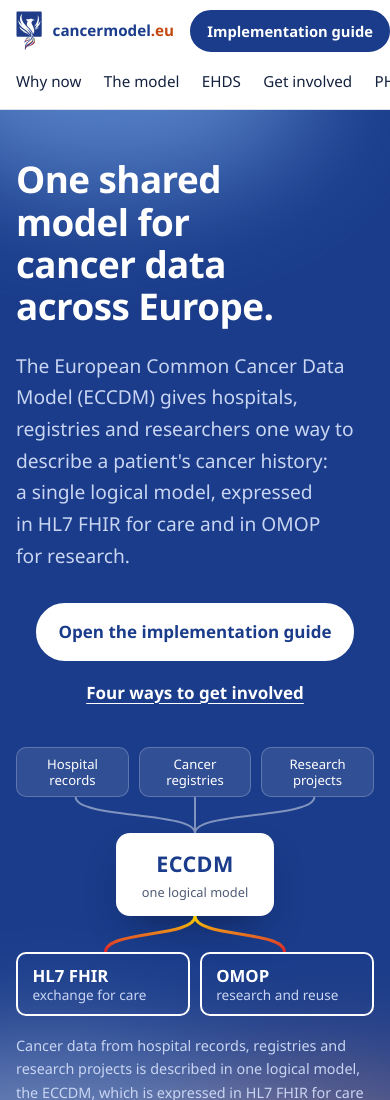
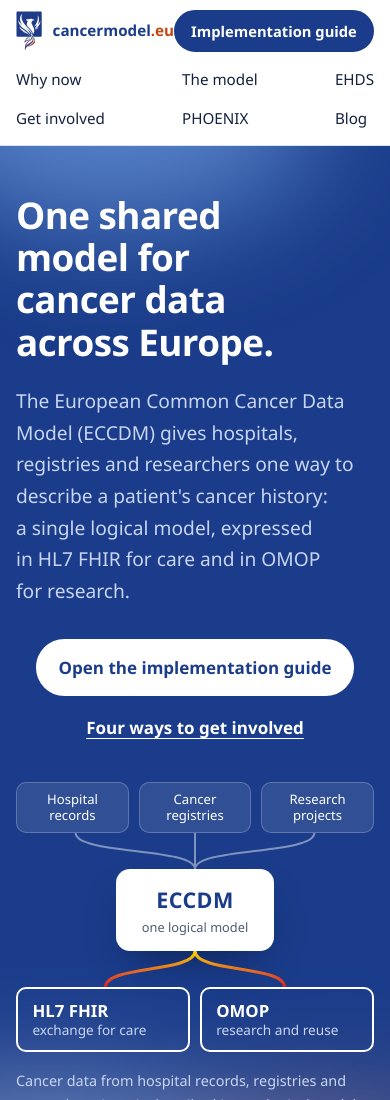
Before and after one commit to wardweistra/phoenix-eccdm-website, an Astro site: page / in a window 390 px wide. Shown: the top 1100 px of the page. Built offline with nearby package versions, Linux system fonts and the light colour scheme; Astro itself is replaced by a stand-in of ours.

Commit message:
Keep every menu item visible on small screens
The header menu scrolled sideways with a hidden scrollbar, so items such
as Blog fell off screen. It now wraps, as two rows of three on phones.
Below 380px the guide button reads 'Guide' so the top row fits.

Co-Authored-By: Claude Opus 5.5 <noreply@anthropic.com>
Claude-Session: https://claude.ai/code/session_019Dfkzh8ucBPCaGC9KBVpdk

```diff
--- a/src/layouts/Base.astro
+++ b/src/layouts/Base.astro
@@ -36,7 +36,7 @@ const canonical = new URL(Astro.url.pathname, Astro.site);
           <a href="/#phoenix">PHOENIX</a>
           <a href="/blog/">Blog</a>
         </nav>
-        <a class="btn small guide-btn" href={links.guide}>Implementation guide</a>
+        <a class="btn small guide-btn" href={links.guide}><span class="guide-long">Implementation guide</span><span class="guide-short" aria-hidden="true">Guide</span></a>
       </div>
     </header>
     <main id="main"><slot /></main>
@@ -127,12 +127,22 @@ const canonical = new URL(Astro.url.pathname, Astro.site);
   .guide-btn { white-space: nowrap; }
   @media (max-width: 960px) {
     .site-header { position: static; overflow-x: clip; }
-    .bar { display: grid; grid-template-columns: 1fr auto; gap: .25rem 1rem; padding-block: .6rem 0; }
-    .bar nav { grid-column: 1 / -1; grid-row: 2; margin: 0 -1rem; padding: .35rem 1rem .5rem; overflow-x: auto; scrollbar-width: none; gap: 1.4rem; }
-    .bar nav::-webkit-scrollbar { display: none; }
+    .bar { display: grid; grid-template-columns: minmax(0, 1fr) auto; gap: .25rem 1rem; padding-block: .6rem 0; }
+    /* Wrap rather than scroll, so every menu item stays visible. */
+    .bar nav { grid-column: 1 / -1; grid-row: 2; margin-left: 0; flex-wrap: wrap; gap: 0 1.4rem; padding-block: .2rem .4rem; }
     nav a { padding-block: .45rem; }
   }
+  @media (max-width: 560px) {
+    /* Two tidy rows of three on phones. */
+    .bar nav { display: grid; grid-template-columns: repeat(3, auto); justify-content: space-between; column-gap: 1rem; }
+  }
+  .guide-short { display: none; }
   @media (max-width: 400px) { .brand span { font-size: .95rem; } .guide-btn { font-size: .85rem; padding: .45rem .8rem; } }
+  @media (max-width: 380px) {
+    /* Keep the full name for screen readers; show a short label so the header fits. */
+    .guide-long { position: absolute; width: 1px; height: 1px; overflow: hidden; clip-path: inset(50%); white-space: nowrap; }
+    .guide-short { display: inline; }
+  }
 
   .site-footer { background: var(--blue); color: var(--blue-muted); padding: 2.5rem 0; font-size: .95rem; }
   .site-footer strong { color: var(--blue-ink); }
```
